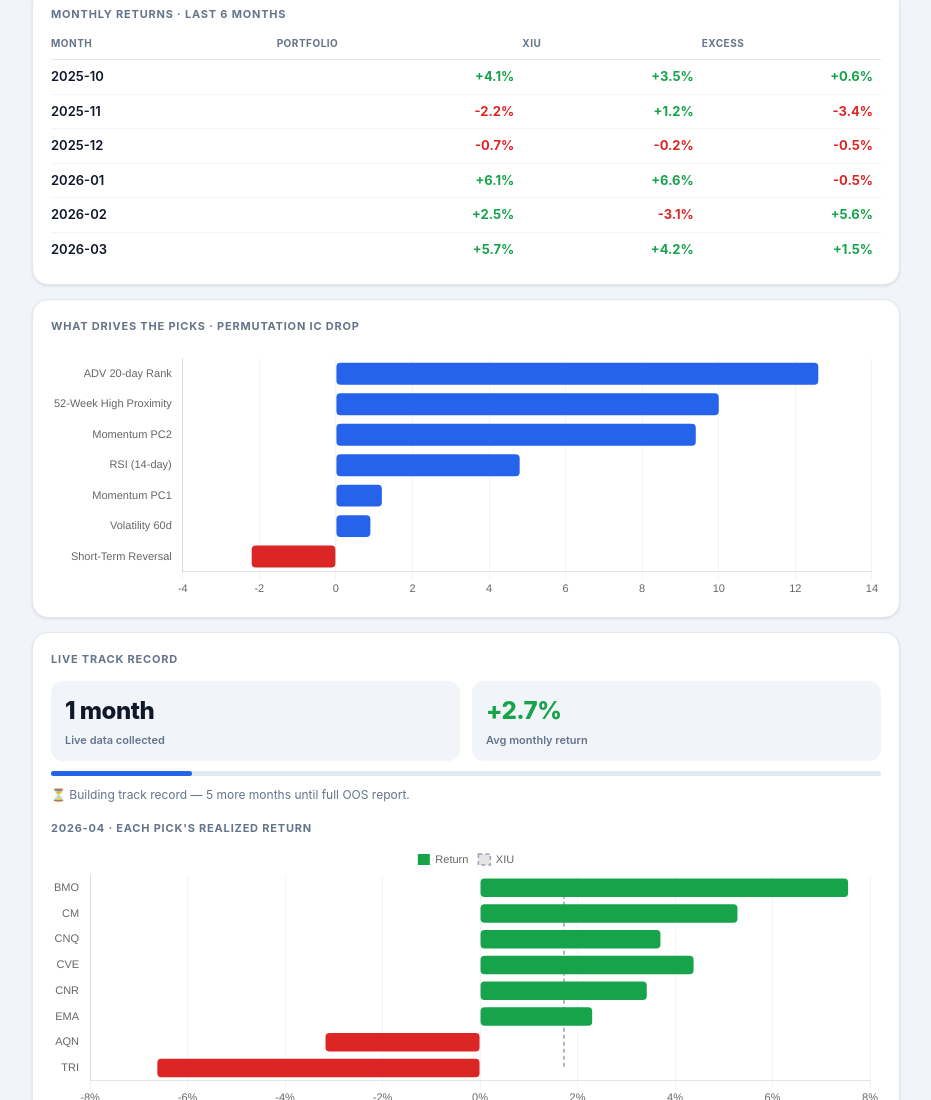
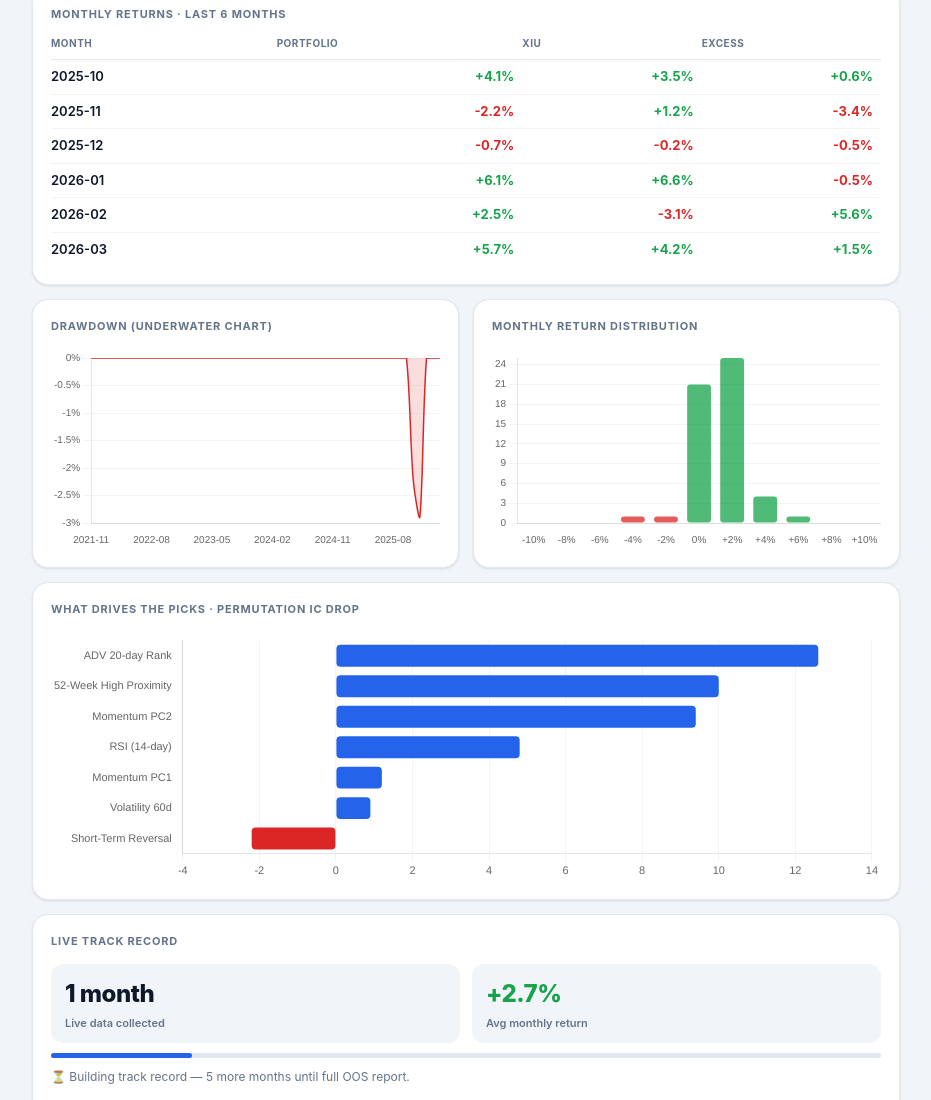
Before and after one commit to carlchen4/stock-picker-claude, a plain HTML site: page docs/index.html in a window 1280 px wide. Shown: the part 2302-3402 px from the top of the page, without its empty margins (174-1105 px from the left). Drawn offline with nearby package versions, Linux system fonts and the light colour scheme.

Commit message:
dashboard H4+H6: drawdown chart and return distribution histogram
H4: underwater chart — running-max drawdown per month, red fill below zero,
no data points, 0-capped Y-axis. H6: monthly return distribution histogram,
2% bins from -10% to +12%, green/red bars by sign. Both in 2-col grid
between recent-6-month table and feature importance card.

Co-Authored-By: Claude Sonnet 4.6 <noreply@anthropic.com>

```diff
--- a/docs/index.html
+++ b/docs/index.html
@@ -525,6 +525,20 @@ function render(d) {
     </div>`;
   }
 
+  // ── H4: Drawdown + H6: Return distribution ───────────────────────────────
+  if (d.backtest && d.backtest.monthly && d.backtest.monthly.length >= 6) {
+    html += `<div class="grid-2 mb">
+      <div class="card">
+        <div class="card-title">Drawdown (Underwater Chart)</div>
+        <div class="chart-wrap" style="height:200px"><canvas id="chartDrawdown"></canvas></div>
+      </div>
+      <div class="card">
+        <div class="card-title">Monthly Return Distribution</div>
+        <div class="chart-wrap" style="height:200px"><canvas id="chartDist"></canvas></div>
+      </div>
+    </div>`;
+  }
+
   // ── Feature importance ────────────────────────────────────────────────────
   if (d.top_features && d.top_features.length) {
     const n = Math.min(d.top_features.length, 7);
@@ -725,6 +739,93 @@ function render(d) {
       },
     });
   }
+
+  // ── H4: Drawdown chart ───────────────────────────────────────────────────
+  if (d.backtest && d.backtest.monthly && document.getElementById('chartDrawdown')) {
+    const mo = d.backtest.monthly;
+    // Compute drawdown series from cumulative returns
+    let peak = 0;
+    const ddLabels = [], ddData = [];
+    mo.forEach(m => {
+      const cum = m.port_cum;
+      if (cum > peak) peak = cum;
+      const dd = peak > -1 ? (cum - peak) / (1 + peak) : 0;
+      ddLabels.push(m.date);
+      ddData.push(+(dd * 100).toFixed(2));
+    });
+    new Chart(document.getElementById('chartDrawdown'), {
+      type: 'line',
+      data: {
+        labels: ddLabels,
+        datasets: [{
+          data: ddData,
+          borderColor: '#dc2626',
+          backgroundColor: 'rgba(220,38,38,0.15)',
+          fill: true,
+          tension: 0.3,
+          pointRadius: 0,
+          borderWidth: 1.5,
+        }],
+      },
+      options: {
+        responsive: true, maintainAspectRatio: false,
+        plugins: {
+          legend: { display: false },
+          tooltip: { callbacks: { label: ctx => ` Drawdown: ${ctx.parsed.y.toFixed(1)}%` } },
+        },
+        scales: {
+          x: {
+            ticks: { font: { size: 10 }, maxTicksLimit: 6,
+                     callback: (_, i) => i % Math.ceil(ddLabels.length / 6) === 0 ? ddLabels[i] : '' },
+            grid: { display: false },
+          },
+          y: {
+            max: 0,
+            grid: { color: '#f1f5f9' },
+            ticks: { font: { size: 10 }, callback: v => v + '%' },
+          },
+        },
+      },
+    });
+  }
+
+  // ── H6: Monthly return distribution ──────────────────────────────────────
+  if (d.backtest && d.backtest.monthly && document.getElementById('chartDist')) {
+    const mo = d.backtest.monthly;
+    const rets = mo.map(m => m.port * 100);
+    // Bins: -10%, -8%, -6%, ..., +12% in 2% increments
+    const edges = [];
+    for (let v = -10; v <= 12; v += 2) edges.push(v);
+    const binLabels = edges.slice(0, -1).map((e, i) => `${e > 0 ? '+' : ''}${e}%`);
+    const counts = new Array(edges.length - 1).fill(0);
+    rets.forEach(r => {
+      for (let i = 0; i < edges.length - 1; i++) {
+        if (r >= edges[i] && r < edges[i + 1]) { counts[i]++; break; }
+        if (i === edges.length - 2 && r >= edges[i + 1]) counts[i]++;
+      }
+    });
+    const binColors = edges.slice(0, -1).map(e => e >= 0 ? 'rgba(22,163,74,0.75)' : 'rgba(220,38,38,0.75)');
+    new Chart(document.getElementById('chartDist'), {
+      type: 'bar',
+      data: {
+        labels: binLabels,
+        datasets: [{ data: counts, backgroundColor: binColors, borderRadius: 3, borderSkipped: false }],
+      },
+      options: {
+        responsive: true, maintainAspectRatio: false,
+        plugins: {
+          legend: { display: false },
+          tooltip: { callbacks: { label: ctx => ` ${ctx.parsed.y} months` } },
+          annotation: { /* zero line via scale */ },
+        },
+        scales: {
+          x: { grid: { display: false }, ticks: { font: { size: 10 }, maxRotation: 0 } },
+          y: { grid: { color: '#f1f5f9' }, ticks: { font: { size: 10 }, stepSize: 1,
+               callback: v => Number.isInteger(v) ? v : '' } },
+        },
+      },
+    });
+  }
 }
 </script>
 </body>
```
